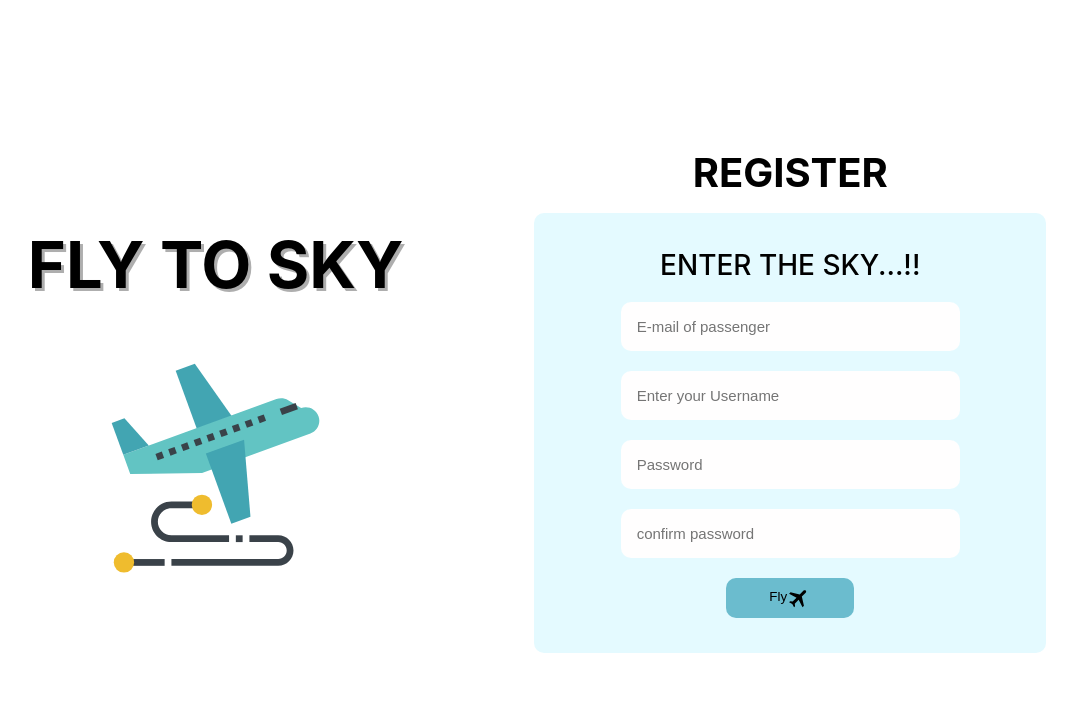
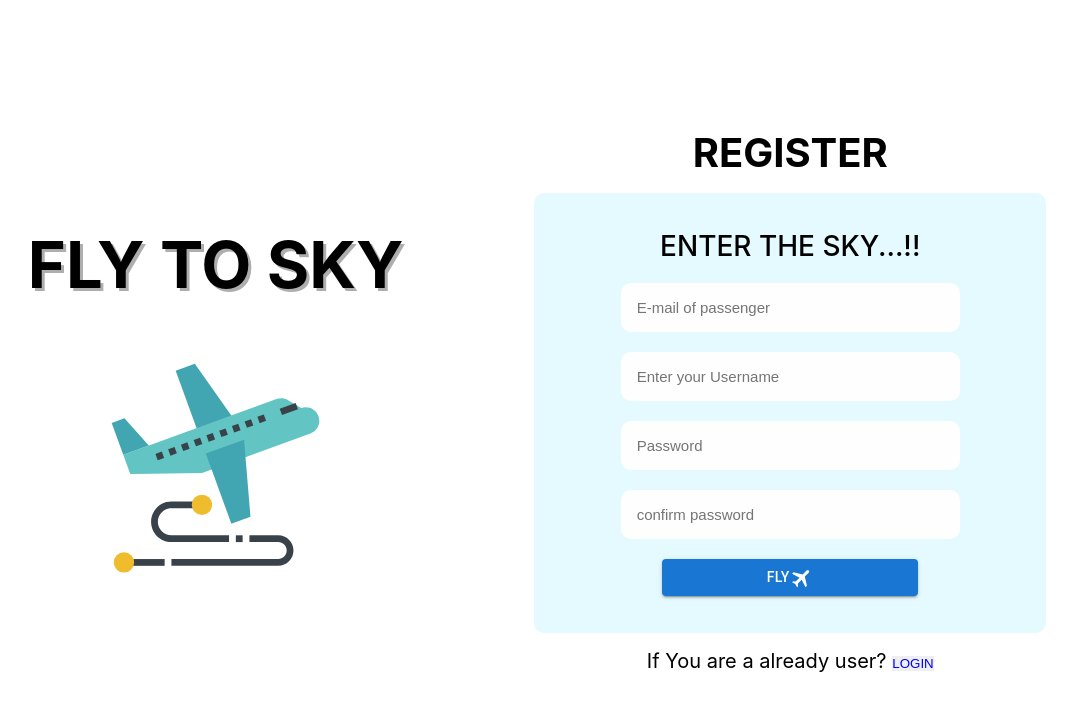
Before and after one commit to suba2002/fly-to-sky, a React (Create React App) app: page / in a window 1280 px wide. Shown: the top 710 px of the page, without its empty margins (103-1180 px from the left). Built offline with nearby package versions, Linux system fonts and the light colour scheme.

Commit message:
intro design updated

```diff
--- a/src/components/Intro/Intro.css
+++ b/src/components/Intro/Intro.css
@@ -94,19 +94,47 @@
 
 
 @media screen and (max-width: 767px) {
-  .intro {
+  .intro__container {
     flex-direction: column;
+    align-items: center;
+    /* gap: 5vh; */
+  }
+
+  .intro__info>p{
+    font-size: 30px;
+    top: 150px;
+    left:35%;
+    position: absolute;
+  }
+
+  .intro__booking>h2{
+    font-size: 25px;
+    top:300px;
+    left: 30%;
+    position: absolute;
+    text-align: center;
+
+  }
+
+  .intro__booking>h3{
+    font-size: 15px;
+    position: absolute;
+    left:20%;
+    right:10%;
+    top:370px;
+    text-align: center;
+
+  }
+
+  .intro__booking>button{
+    position: absolute;
+    top:500px;
+    left:35%;
   }
 }
 
 @media (min-width: 768px) and (max-width: 1024px) {
-  .intro__info > p {
-    font-weight: 500;
-    font-size: 40px;
-  }
 
-  .intro__info > span {
-    font-size: 40px;
-    font-weight: 600;
-  }
+
+
 }
--- a/src/components/Intro/Intro.js
+++ b/src/components/Intro/Intro.js
@@ -4,6 +4,7 @@ import { Support } from "../Support/Support";
 import FlightIcon from "@mui/icons-material/Flight";
 import Button from "@mui/material/Button";
 import { useNavigate } from "react-router-dom";
+
 
 export const Intro = () => {
   const navigate = useNavigate();
@@ -52,6 +53,8 @@ export const Intro = () => {
             >
               View booking details
             </Button>{" "}
+
+            <p></p>
           </div>
         </div>
       </div>
--- a/src/components/Login/Login.css
+++ b/src/components/Login/Login.css
@@ -38,24 +38,6 @@
     font-size: 15px;
   }
 
-  .login__container > button {
-    border: none;
-    outline: none;
-    background-color: rgb(66,165,178);
-    border-radius: 10px;
-    width: 10vw;
-    height: 5vh;
-    display: flex;
-    align-items: center;
-    justify-content: center;
-  }
-
-  .login__container > button > p {
-    font-weight: 500;
-    /* font-size: 20px; */
-    line-height: 24.38px;
-    text-align: center;
-  }
 
   .login__container > input:focus {
     outline: 3px solid #000; /* Change the color and style as desired */
@@ -91,9 +73,6 @@
 
   }
 
-  .login__container>button:hover{
-    background-color: #fffefe;
-  }
 
   @media screen and (max-width: 767px) {
     .login {
--- a/src/components/Login/Login.js
+++ b/src/components/Login/Login.js
@@ -4,6 +4,7 @@ import FlightIcon from "@mui/icons-material/Flight";
 import { useNavigate } from "react-router-dom";
 import { getAuth, signInWithEmailAndPassword } from "firebase/auth";
 import { ReactComponent as Icon } from "../../assets/fly-to-sky.svg";
+import Button from "@mui/material/Button";
 
 export const Login = () => {
   const [username, setUsername] = useState("");
@@ -58,10 +59,10 @@ export const Login = () => {
             placeholder="Password"
             onChange={(e) => setPassword(e.target.value)}
           />
-          <button onClick={login}>
-            <p>Fly </p>{" "}
+          <Button variant="contained" onClick={login} style={{width:"20vw"}}>
+            Fly
             <FlightIcon style={{ transform: "rotate(45deg)", height: "3vh" }} />
-          </button>
+          </Button>
         </div>
       </div>
     </div>
--- a/src/components/Register/Register.css
+++ b/src/components/Register/Register.css
@@ -38,24 +38,7 @@
   font-size: 15px;
 }
 
-.register__container > button {
-  border: none;
-  outline: none;
-  background-color: rgb(107, 188, 206);
-  border-radius: 10px;
-  width: 10vw;
-  height: 5vh;
-  display: flex;
-  align-items: center;
-  justify-content: center;
-}
 
-.register__container > button > p {
-  font-weight: 500;
-  /* font-size: 20px; */
-  line-height: 24.38px;
-  text-align: center;
-}
 
 .register__container > input:focus {
   outline: 3px solid #000; /* Change the color and style as desired */
@@ -91,10 +74,6 @@
 
 }
 
-.register__container>button:hover{
-  background-color: #fffefe;
-}
-
 @media screen and (max-width: 767px) {
   .register {
     flex-direction: column;
--- a/src/components/Register/Register.js
+++ b/src/components/Register/Register.js
@@ -5,6 +5,7 @@ import { createUserWithEmailAndPassword } from "firebase/auth";
 import auth from "../../firebase";
 import "./Register.css";
 import { ReactComponent as Icon } from "../../assets/fly-to-sky.svg";
+import Button from "@mui/material/Button";
 
 export const Register = () => {
   const [username, setUsername] = useState("");
@@ -13,7 +14,7 @@ export const Register = () => {
   const [ConfirmPassword, setConfirmPassword] = useState("");
   const navigate = useNavigate();
 
-  const login = () => {
+  const register = () => {
     // const auth = auth();
 
     if (
@@ -38,6 +39,10 @@ export const Register = () => {
       .catch((err) => console.log(err));
     navigate(`/login`);
   };
+
+  const handleLogin =()=>{
+    navigate("/login")
+  }
   return (
     <div className="register">
       <div className="register__intro">
@@ -69,11 +74,14 @@ export const Register = () => {
             placeholder="confirm password"
             onChange={(e) => setConfirmPassword(e.target.value)}
           />
-          <button onClick={login}>
-            <p>Fly </p>{" "}
+
+          <Button variant="contained" onClick={register} style={{width:"20vw"}} >
+            Fly
             <FlightIcon style={{ transform: "rotate(45deg)", height: "3vh" }} />
-          </button>
+          </Button>
         </div>
+
+        <p style={{fontSize:"20px"}}>If You are a already user? <button type="submit" onClick={handleLogin} style={{outline:"none",border:"none",color:"blue",backgroundColor:"none"}}>LOGIN</button></p>
       </div>
     </div>
   );
--- a/src/components/about/about.css
+++ b/src/components/about/about.css
@@ -7,13 +7,14 @@
   align-items: center;
   justify-content: space-around;
   font-family: montserrat;
+  height: 50vh;
 }
 
 .about__content {
   text-align: left;
   position: relative;
   width: 40%;
-  padding: 25px;
+  /* padding: 25px; */
 }
 
 .about__fly {
```
